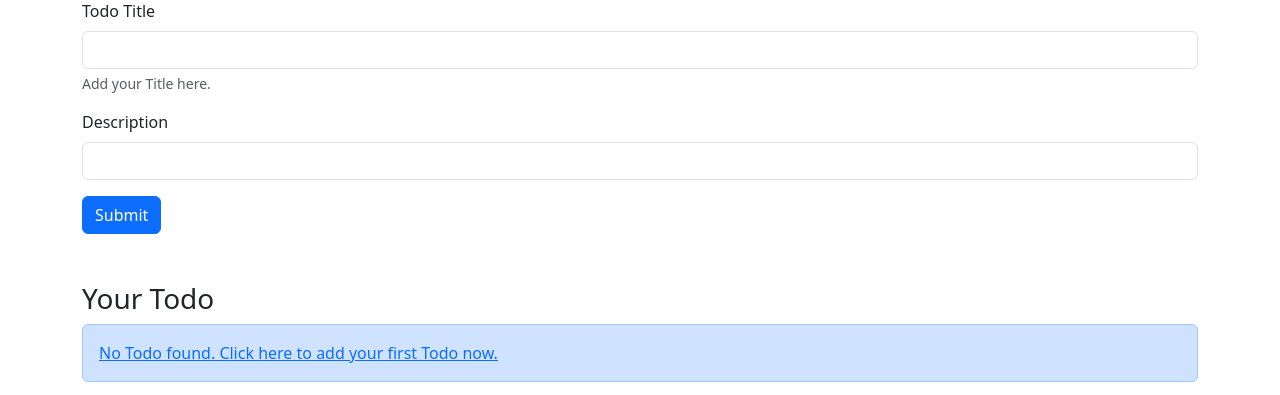
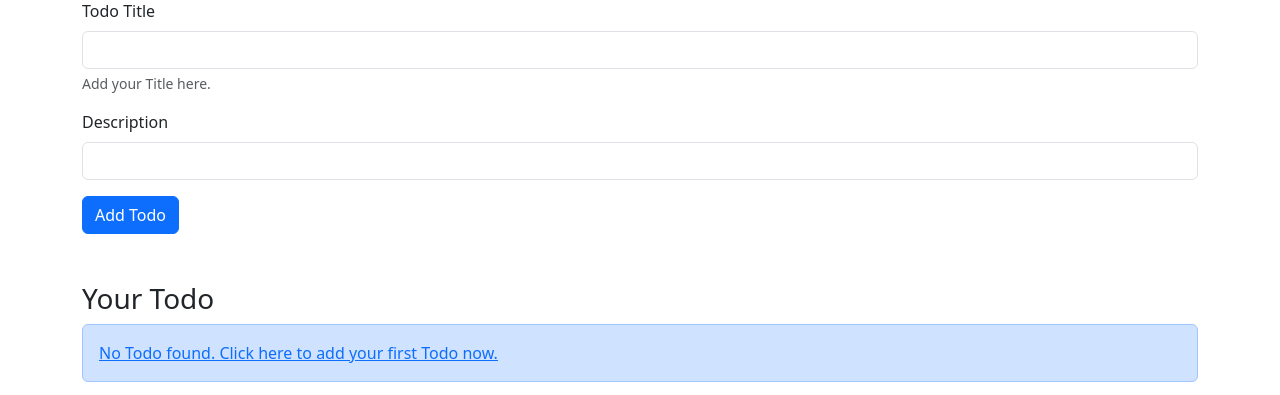
Before and after one commit to VinitChawda06/Todo_App, a Flask app: page / in a window 1280 px wide. Shown: the part 73-468 px from the top of the page. Run offline with Flask 3, Linux system fonts and the light colour scheme.

Commit message:
Changed button name from Submit to Add Todo also removed License part from Readme

```diff
--- a/templates/index.html
+++ b/templates/index.html
@@ -12,7 +12,7 @@
             <label for="desc" class="form-label">Description</label>
             <input type="text" class="form-control" id="desc" name="desc">
         </div>
-        <button type="submit" class="btn btn-primary">Submit</button>
+        <button type="submit" class="btn btn-primary">Add Todo</button>
     </form>
 </div>
 <div class="container my-5">
```
Also changed, not shown: README.md.
